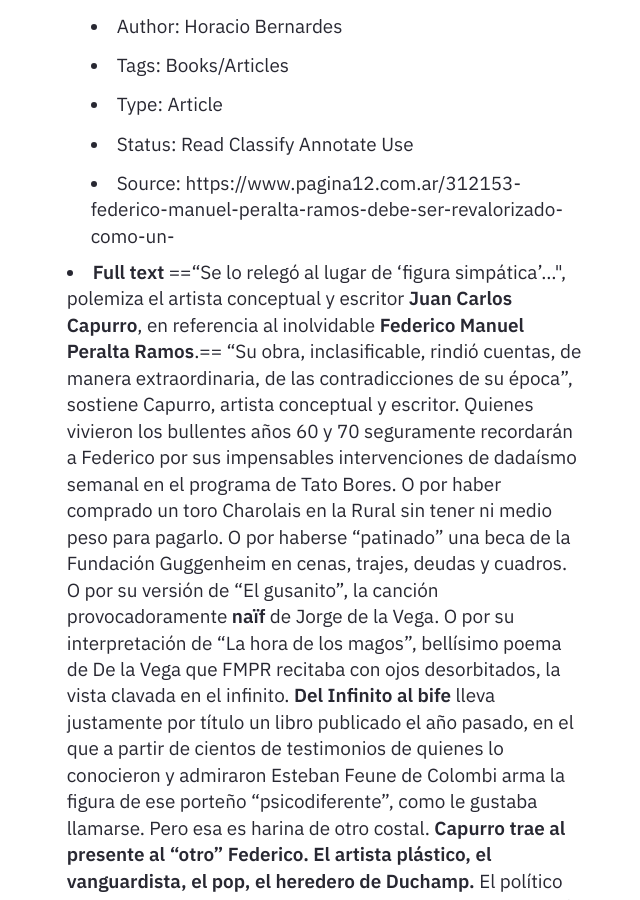
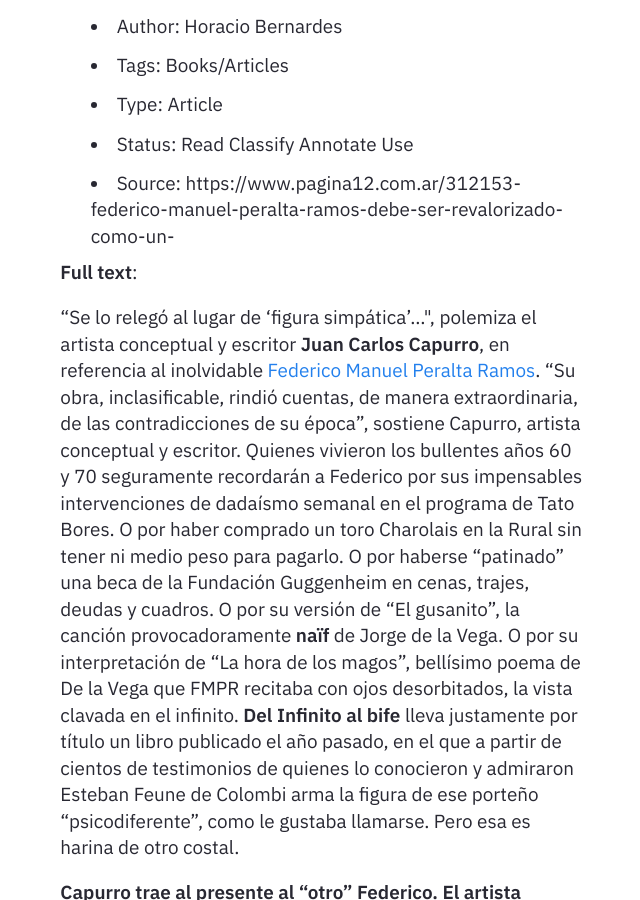
Before and after one commit to sencinas/islaphaneron, a Jekyll site: the page built from _notes/Public/La revalorizacion de Federico Manuel Peralta Ramos.md, in a window 1280 px wide and 900 px high, scrolled down 292 px. Shown: the whole window, without its empty margins (318-958 px from the left). Built offline with Jekyll 4.4.1, drawn with Linux system fonts in a browser that asks for light colours.

```diff
--- a/_notes/Public/La revalorizacion de Federico Manuel Peralta Ramos.md
+++ b/_notes/Public/La revalorizacion de Federico Manuel Peralta Ramos.md
@@ -11,9 +11,12 @@ permalink: /peraltaramos
     - Type: Article
     - Status: Read Classify Annotate Use
     - Source: https://www.pagina12.com.ar/312153-federico-manuel-peralta-ramos-debe-ser-revalorizado-como-un-
-- **Full text**
-    ==“Se lo relegó al lugar de ‘figura simpática’...", polemiza el artista conceptual y escritor **Juan Carlos Capurro**, en referencia al inolvidable **Federico Manuel Peralta Ramos**.== “Su obra, inclasificable, rindió cuentas, de manera extraordinaria, de las contradicciones de su época”, sostiene Capurro, artista conceptual y escritor. Quienes vivieron los bullentes años 60 y 70 seguramente recordarán a Federico por sus impensables intervenciones de dadaísmo semanal en el programa de Tato Bores. O por haber comprado un toro Charolais en la Rural sin tener ni medio peso para pagarlo. O por haberse “patinado” una beca de la Fundación Guggenheim en cenas, trajes, deudas y cuadros. O por su versión de “El gusanito”, la canción provocadoramente __naïf__ de Jorge de la Vega. O por su interpretación de “La hora de los magos”, bellísimo poema de De la Vega que FMPR recitaba con ojos desorbitados, la vista clavada en el infinito. __Del Infinito al bife__ lleva justamente por título un libro publicado el año pasado, en el que a partir de cientos de testimonios de quienes lo conocieron y admiraron Esteban Feune de Colombi arma la figura de ese porteño “psicodiferente”, como le gustaba llamarse. Pero esa es harina de otro costal.
-    **Capurro trae al presente al “otro” Federico. El artista plástico, el vanguardista, el pop, el heredero de Duchamp.** El político incluso. **__Mal de Plata__ se llama el corto, que dura media hora y al que puede accederse gratuitamente en la página online del [Museo Nacional de Bellas Artes](https://www.bellasartes.gob.ar/)**. El nombre del corto --el segundo que filma Capurro, después de __Angelus: Variaciones sobre un sueño__, 2018-- es, por supuesto, creación de FMDP. Como todas (o casi todas) sus ocurrencias, el juego de palabras no es gratuito: su tatarabuelo fue el fundador de la ciudad balnearia, y FMPR lo adaptó a una realidad (los 80) en la que todo el mundo andaba mal del bolsillo. **“Lo que procuro con mi film es subrayar que lo que fue calificado como 'ocurrencias' de un personaje pintoresco, debe ser revalorizado como la obra de un gran artista que modificó la manera de hacer arte, en la Argentina y en el mundo“, señala Capurro**, miembro fundador del colectivo artístico-performático-patafísico “La Estrella de Oriente”, que tiene a FMPR por miembro honorario.
+
+ **Full text**:
+
+“Se lo relegó al lugar de ‘figura simpática’...", polemiza el artista conceptual y escritor **Juan Carlos Capurro**, en referencia al inolvidable [[Federico Manuel Peralta Ramos]]. “Su obra, inclasificable, rindió cuentas, de manera extraordinaria, de las contradicciones de su época”, sostiene Capurro, artista conceptual y escritor. Quienes vivieron los bullentes años 60 y 70 seguramente recordarán a Federico por sus impensables intervenciones de dadaísmo semanal en el programa de Tato Bores. O por haber comprado un toro Charolais en la Rural sin tener ni medio peso para pagarlo. O por haberse “patinado” una beca de la Fundación Guggenheim en cenas, trajes, deudas y cuadros. O por su versión de “El gusanito”, la canción provocadoramente __naïf__ de Jorge de la Vega. O por su interpretación de “La hora de los magos”, bellísimo poema de De la Vega que FMPR recitaba con ojos desorbitados, la vista clavada en el infinito. __Del Infinito al bife__ lleva justamente por título un libro publicado el año pasado, en el que a partir de cientos de testimonios de quienes lo conocieron y admiraron Esteban Feune de Colombi arma la figura de ese porteño “psicodiferente”, como le gustaba llamarse. Pero esa es harina de otro costal.
+
+**Capurro trae al presente al “otro” Federico. El artista plástico, el vanguardista, el pop, el heredero de Duchamp.** El político incluso. **__Mal de Plata__ se llama el corto, que dura media hora y al que puede accederse gratuitamente en la página online del [Museo Nacional de Bellas Artes](https://www.bellasartes.gob.ar/)**. El nombre del corto --el segundo que filma Capurro, después de __Angelus: Variaciones sobre un sueño__, 2018-- es, por supuesto, creación de FMDP. Como todas (o casi todas) sus ocurrencias, el juego de palabras no es gratuito: su tatarabuelo fue el fundador de la ciudad balnearia, y FMPR lo adaptó a una realidad (los 80) en la que todo el mundo andaba mal del bolsillo. **“Lo que procuro con mi film es subrayar que lo que fue calificado como 'ocurrencias' de un personaje pintoresco, debe ser revalorizado como la obra de un gran artista que modificó la manera de hacer arte, en la Argentina y en el mundo“, señala Capurro**, miembro fundador del colectivo artístico-performático-patafísico “La Estrella de Oriente”, que tiene a FMPR por miembro honorario.
     **-¿Qué te hace pensar en Federico como un artista político?**
     -Todo verdadero artista lo es, en la medida que la poesía que produce surge de su disconformidad con la realidad. Esta no necesariamente es consciente. La acción artística siempre es un misterio. Esa es su fuerza, contra la estolidez del panfleto político que se pretende "realista". De la misma manera, Leonardo Favio realiza un alegato definitivo contra la violencia política en su obra maestra __Juan Moreira__. Allí todo se condensa en una sola frase, plena, cuando Moreira está muriendo y dice: "¡Con este sol!". La belleza conmovedora de la vida. Es bajo el gobierno de Onganía que Federico inaugura su recorrido artístico. Un gobierno que es el comienzo preciso de la decadencia de la burguesía nacional, con el fracaso de los planes económicos de Krieger Vasena y la presencia de Alsogaray como Ministro de Economía. Allí pinta su cuadro "Misterio de Economía". Nos convoca a reírnos, para no llorar.
     **-En el corto puede oírse una entrevista radial de fines de los años 80, recientemente reencontrada en el archivo de Radio Nacional. En ella Federico dice haber fundado Mal de Plata en 1981, “porque todos los argentinos estamos mal de plata”. Y apunta que ese nombre “cada día tiene más actualidad”. 1981, plenos tiempos de dictadura militar.**
```
Also changed, not shown: _notes/Public/Federico Manuel Peralta Ramos.md (added, +7 -0 lines).
